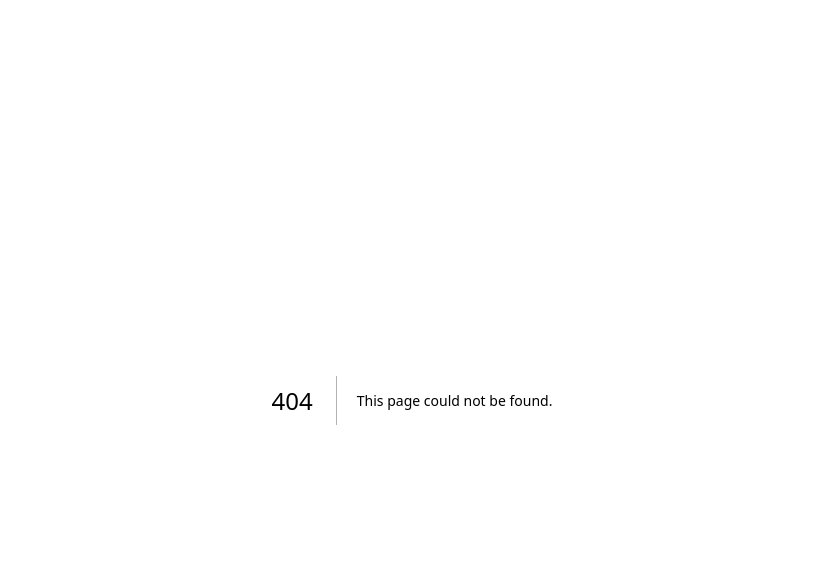
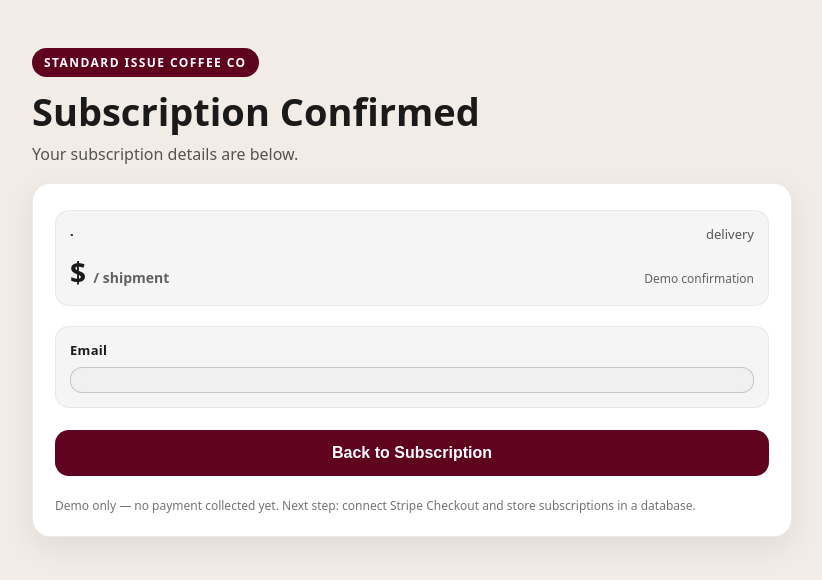
Before and after one commit to masonbarneslv/standard-issue-coffee-co., a Next.js app: page /confirm in a window 1280 px wide. Before the commit this address had no page. Shown: the top 580 px of the page, without its empty margins (228-1050 px from the left). Built offline with nearby package versions, Linux system fonts and the light colour scheme.

Commit message:
Add files via upload

```diff
--- /dev/null
+++ b/app/confirm/page.jsx
@@ -0,0 +1,200 @@
+"use client";
+
+import { useSearchParams, useRouter } from "next/navigation";
+
+export default function ConfirmPage() {
+  const params = useSearchParams();
+  const router = useRouter();
+
+  const roast = params.get("roast") || "";
+  const size = params.get("size") || "";
+  const frequency = params.get("frequency") || "";
+  const price = params.get("price") || "";
+  const email = params.get("email") || "";
+
+  return (
+    <main style={styles.page}>
+      <div style={styles.shell}>
+        <header style={styles.header}>
+          <div style={styles.badge}>Standard Issue Coffee Co</div>
+          <h1 style={styles.title}>Subscription Confirmed</h1>
+          <p style={styles.subtitle}>
+            Your subscription details are below.
+          </p>
+        </header>
+
+        <section style={styles.card}>
+          <div style={styles.form}>
+            <div style={styles.summary}>
+              <div style={styles.summaryTop}>
+                <span style={styles.summaryPill}>
+                  {roast} · {size}
+                </span>
+                <span style={styles.summaryMuted}>{frequency} delivery</span>
+              </div>
+
+              <div style={styles.priceRow}>
+                <div style={styles.price}>
+                  ${price} <span style={styles.per}>/ shipment</span>
+                </div>
+                <div style={styles.miniNote}>Demo confirmation</div>
+              </div>
+            </div>
+
+            <div style={styles.summary}>
+              <div style={styles.field}>
+                <div style={styles.label}>Email</div>
+                <div style={styles.controlLike}>{email}</div>
+              </div>
+            </div>
+
+            <button
+              type="button"
+              style={styles.button}
+              onClick={() => router.push("/subscribe")}
+            >
+              Back to Subscription
+            </button>
+
+            <div style={styles.footerNote}>
+              Demo only — no payment collected yet. Next step: connect Stripe
+              Checkout and store subscriptions in a database.
+            </div>
+          </div>
+        </section>
+      </div>
+    </main>
+  );
+}
+
+const styles = {
+  page: {
+    minHeight: "100vh",
+    background: "#f2ece6",
+    padding: "48px 18px",
+    fontFamily: "system-ui, -apple-system, Segoe UI, Roboto, sans-serif",
+    color: "#1a1a1a",
+  },
+  shell: {
+    maxWidth: 760,
+    margin: "0 auto",
+  },
+  header: {
+    marginBottom: 18,
+  },
+  badge: {
+    backgroundColor: "#5f021f", // deep red
+    color: "#ffffff", // white text
+    padding: "6px 12px",
+    borderRadius: 999,
+    letterSpacing: "0.12em",
+    fontWeight: 600,
+    fontSize: 12,
+    marginBottom: 14,
+    display: "inline-block",
+    textTransform: "uppercase",
+  },
+  title: {
+    fontSize: 38,
+    margin: 0,
+    lineHeight: 1.1,
+  },
+  subtitle: {
+    marginTop: 10,
+    marginBottom: 0,
+    color: "rgba(0,0,0,0.65)",
+    fontSize: 16,
+  },
+  card: {
+    background: "#ffffff",
+    borderRadius: 18,
+    boxShadow: "0 10px 30px rgba(0,0,0,0.08)",
+    border: "1px solid rgba(0,0,0,0.08)",
+    padding: 22,
+  },
+  form: {
+    display: "grid",
+    gap: 16,
+  },
+  field: {
+    display: "grid",
+    gap: 8,
+  },
+  label: {
+    fontWeight: 700,
+    fontSize: 13,
+    letterSpacing: 0.3,
+  },
+
+  // This makes the “value” look like your input boxes, without being editable.
+  controlLike: {
+    width: "100%",
+    padding: "12px 12px",
+    fontSize: 16,
+    borderRadius: 12,
+    border: "1px solid rgba(0,0,0,0.18)",
+    background: "rgba(0,0,0,0.02)",
+  },
+
+  summary: {
+    marginTop: 4,
+    padding: 14,
+    borderRadius: 14,
+    background: "rgba(0,0,0,0.04)",
+    border: "1px solid rgba(0,0,0,0.06)",
+  },
+  summaryTop: {
+    display: "flex",
+    justifyContent: "space-between",
+    gap: 10,
+    flexWrap: "wrap",
+    alignItems: "center",
+  },
+  summaryPill: {
+    fontSize: 13,
+    fontWeight: 700,
+  },
+  summaryMuted: {
+    color: "rgba(0,0,0,0.65)",
+    fontSize: 13,
+  },
+  priceRow: {
+    display: "flex",
+    justifyContent: "space-between",
+    alignItems: "baseline",
+    marginTop: 10,
+    gap: 10,
+    flexWrap: "wrap",
+  },
+  price: {
+    fontSize: 28,
+    fontWeight: 800,
+  },
+  per: {
+    fontSize: 14,
+    fontWeight: 600,
+    color: "rgba(0,0,0,0.6)",
+  },
+  miniNote: {
+    fontSize: 12,
+    color: "rgba(0,0,0,0.6)",
+  },
+  button: {
+    marginTop: 6,
+    backgroundColor: "#5f021f", // SAME red as Standard Issue badge
+    color: "#ffffff",
+    padding: "14px",
+    width: "100%",
+    borderRadius: 14,
+    fontSize: 16,
+    fontWeight: 800,
+    border: "none",
+    cursor: "pointer",
+  },
+  footerNote: {
+    fontSize: 12,
+    color: "rgba(0,0,0,0.55)",
+    marginTop: 6,
+    lineHeight: 1.35,
+  },
+};
```
Also changed, not shown: app/page.jsx (+17 -13 lines), app/subscribe/page.jsx (+17 -13 lines).
